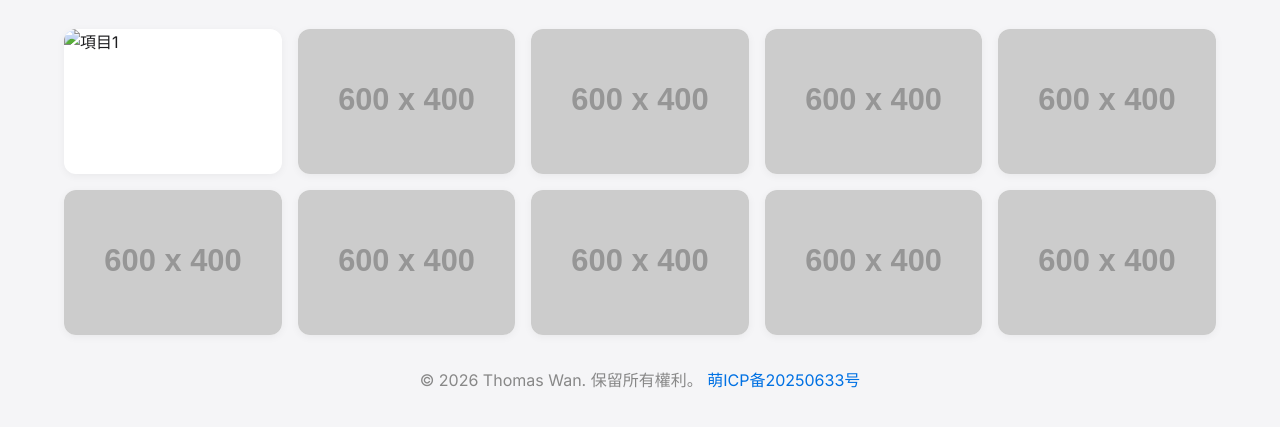
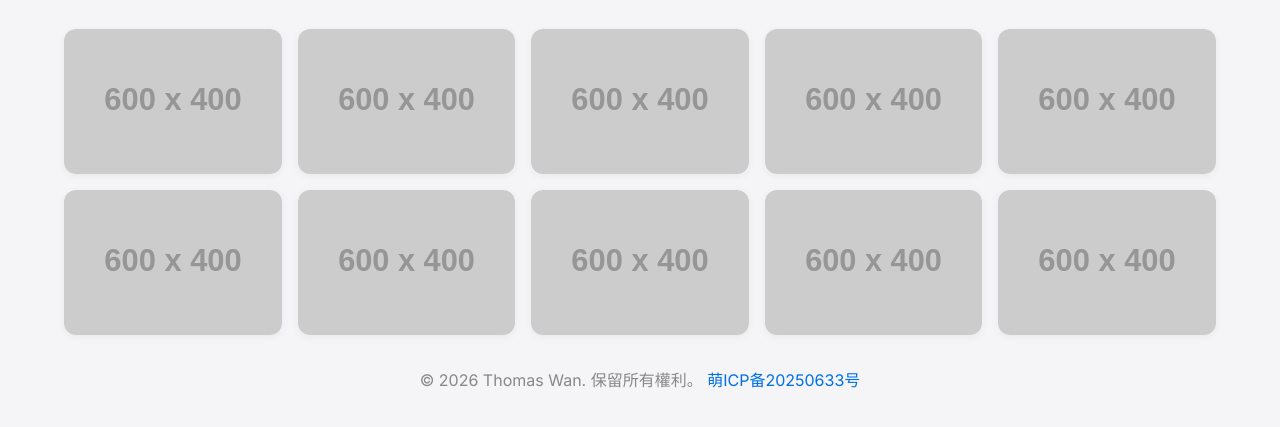
Before and after one commit to thomaswan564/thomaswan.uk, a plain HTML site: page original/index.html in a window 1280 px wide. Shown: the part 153-580 px from the top of the page. Drawn offline with nearby package versions, Linux system fonts and the light colour scheme; placeholder pictures from the web are drawn by us.

Commit message:
Update index.html

```diff
--- a/original/index.html
+++ b/original/index.html
@@ -141,7 +141,7 @@
   <h1 data-aos="fade-up">原創項目</h1>
 
   <div class="gallery" data-aos="fade-up">
-    <a href="#" class="card" target="_blank"><img src="./qrcode-generator" alt="項目1"></a>
+    <a href="./qrcode-generator" class="card" target="_blank"><img src="https://placehold.co/600x400" alt="QRCode Generator"></a>
     <a href="#" class="card" target="_blank"><img src="https://placehold.co/600x400" alt="項目2"></a>
     <a href="#" class="card" target="_blank"><img src="https://placehold.co/600x400" alt="項目3"></a>
     <a href="#" class="card" target="_blank"><img src="https://placehold.co/600x400" alt="項目4"></a>
```
